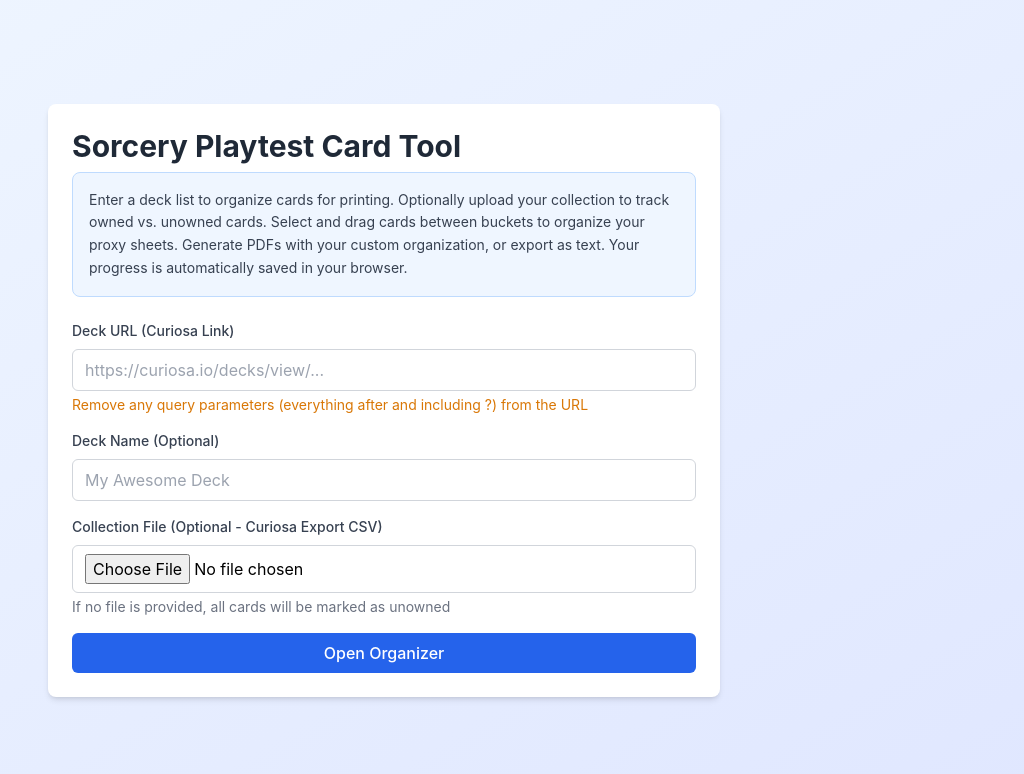
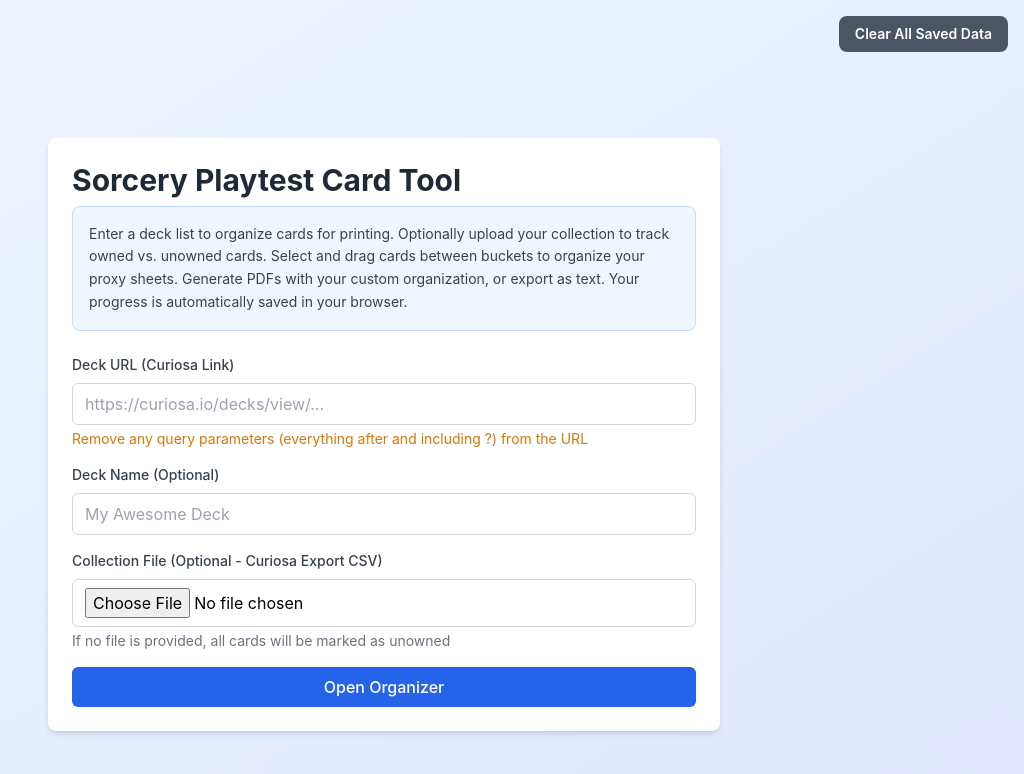
Before and after one commit to trialsignups41-cyber/SorceryWebApp, a React (Vite) app in the folder frontend/: page / in a window 1280 px wide. Shown: the top 774 px of the page, without its empty margins (256-1280 px from the left). Built offline with nearby package versions, Linux system fonts and the light colour scheme; the HTML template or start-up script is replaced by a standard one.

Commit message:
Added Clear All Saved Data button

```diff
--- a/frontend/src/App.tsx
+++ b/frontend/src/App.tsx
@@ -91,11 +91,44 @@
     setIsEditingDeckName(false)
   }
 
+  const handleClearAllData = () => {
+    const confirmed = window.confirm(
+      'Are you sure you want to clear all saved data?\n\nThis will delete:\n- Your saved deck\n- Your collection file\n- All bucket configurations\n- All card selections\n\nThis action cannot be undone.'
+    )
+
+    if (confirmed) {
+      // Clear all localStorage
+      localStorage.clear()
+
+      // Reset app state
+      setDeckData(null)
+      setSavedCollection(undefined)
+      setCurrentScreen('input')
+      setError('')
+
+      // Force InputForm to reset by clearing the savedCollectionData prop
+      // The InputForm will see undefined and clear its file state
+
+      alert('All data has been cleared successfully.')
+    }
+  }
+
   return (
     <div className="h-full w-full bg-gradient-to-br from-blue-50 to-indigo-100 overflow-hidden flex flex-col">
       {/* Input Form Screen - centered with full height */}
       {currentScreen === 'input' && (
-        <div className="flex-1 flex items-center justify-center overflow-auto p-4">
+        <div className="flex-1 flex flex-col overflow-auto">
+          {/* Clear Data Button - top right */}
+          <div className="flex justify-end p-4">
+            <button
+              onClick={handleClearAllData}
+              className="px-4 py-2 bg-gray-600 text-white rounded-lg hover:bg-gray-700 transition-colors font-semibold text-sm"
+            >
+              Clear All Saved Data
+            </button>
+          </div>
+
+          <div className="flex-1 flex items-center justify-center p-4">
             <InputForm
               onSuccess={handleFormSuccess}
               onError={handleFormError}
@@ -103,6 +136,7 @@
               isLoading={isLoading}
               savedCollectionData={savedCollection}
             />
+          </div>
         </div>
       )}
 
--- a/frontend/src/components/InputForm.tsx
+++ b/frontend/src/components/InputForm.tsx
@@ -17,11 +17,14 @@
 
   // Load saved collection if provided
   useEffect(() => {
-    if (savedCollectionData) {
+    if (savedCollectionData && savedCollectionData.content) {
       // Convert the saved collection data back to a File object
       const blob = new Blob([savedCollectionData.content], { type: 'text/csv' })
       const file = new File([blob], savedCollectionData.filename, { type: 'text/csv' })
       setCollectionFile(file)
+    } else {
+      // Clear the collection file if savedCollectionData is undefined or empty
+      setCollectionFile(null)
     }
   }, [savedCollectionData])
 
```
Lines whose indentation alone changed are shown as unchanged.
